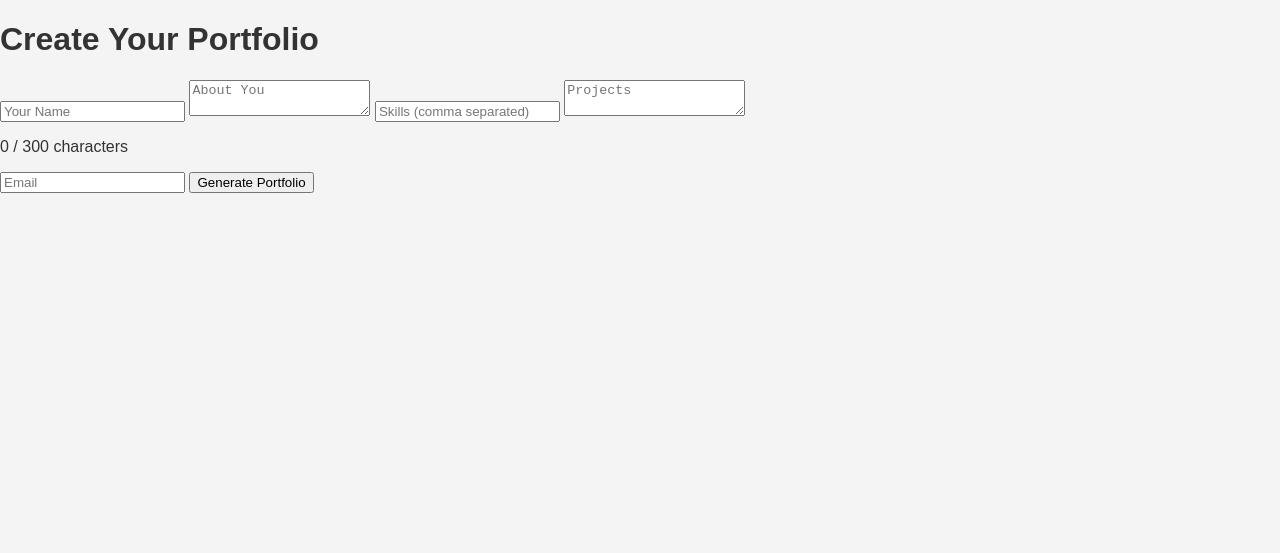
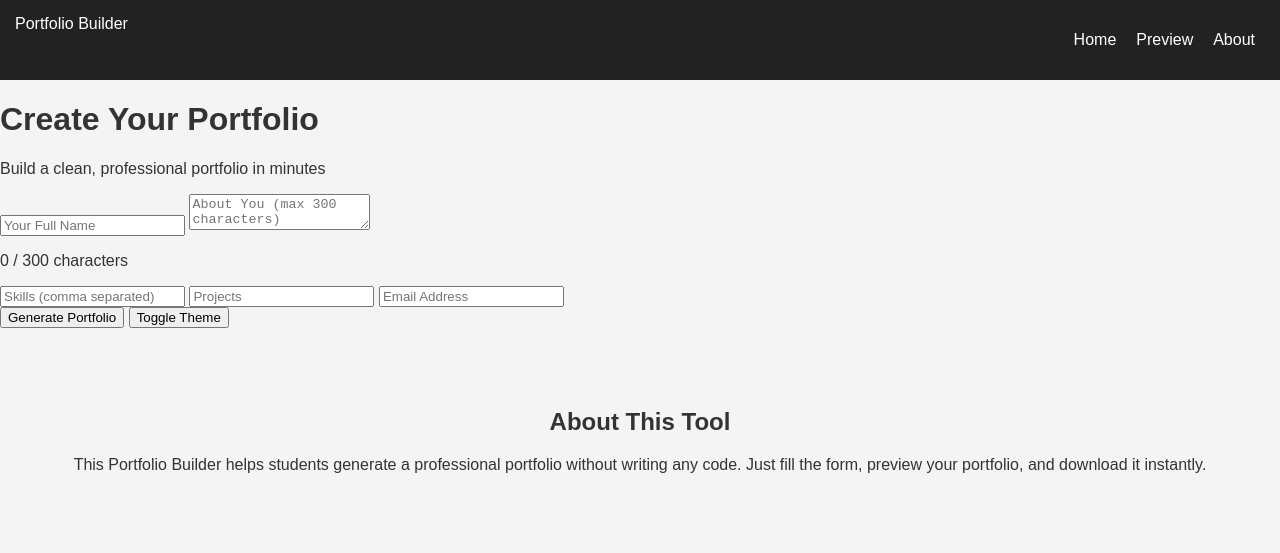
Before and after one commit to prasanthibaviseti/portfolio-builder, a plain HTML site: page index.html in a window 1280 px wide. Drawn offline with Linux system fonts and the light colour scheme.

Commit message:
Refactor portfolio form and add theme toggle
Updated the portfolio form layout and added a theme toggle button. Enhanced the about section with a description of the tool.

```diff
--- a/index.html
+++ b/index.html
@@ -1,24 +1,65 @@
 <!DOCTYPE html>
-<html>
+<html lang="en">
 <head>
+    <meta charset="UTF-8">
     <title>Portfolio Builder</title>
+    <meta name="viewport" content="width=device-width, initial-scale=1.0">
     <link rel="stylesheet" href="style.css">
 </head>
 <body>
 
-<h1>Create Your Portfolio</h1>
+    <!-- NAVBAR -->
+    <nav class="navbar">
+        <div class="logo">Portfolio Builder</div>
+        <ul class="nav-links">
+            <li><a href="#">Home</a></li>
+            <li><a href="preview.html">Preview</a></li>
+            <li><a href="#about-section">About</a></li>
+        </ul>
+    </nav>
 
-<form id="portfolioForm">
-    <input type="text" id="name" placeholder="Your Name" required>
-    <textarea id="about" placeholder="About You"></textarea>
-    <input type="text" id="skills" placeholder="Skills (comma separated)">
-    <textarea id="projects" placeholder="Projects"></textarea>
-    <p id="charCount">0 / 300 characters</p>
+    <!-- MAIN CONTENT -->
+    <div class="container">
 
-    <input type="email" id="email" placeholder="Email">
-    <button type="submit">Generate Portfolio</button>
-</form>
+        <h1>Create Your Portfolio</h1>
+        <p class="subtitle">
+            Build a clean, professional portfolio in minutes
+        </p>
 
-<script src="script.js"></script>
+        <!-- FORM -->
+        <form id="portfolioForm" class="portfolio-form">
+
+            <input type="text" id="name" placeholder="Your Full Name" required>
+
+            <textarea id="about" placeholder="About You (max 300 characters)"></textarea>
+            <p id="charCount">0 / 300 characters</p>
+
+            <input type="text" id="skills" placeholder="Skills (comma separated)">
+            <input type="text" id="projects" placeholder="Projects">
+            <input type="email" id="email" placeholder="Email Address">
+
+            <div class="button-group">
+                <button type="submit" class="primary-btn">
+                    Generate Portfolio
+                </button>
+                <button type="button" onclick="toggleTheme()" class="secondary-btn">
+                    Toggle Theme
+                </button>
+            </div>
+
+        </form>
+    </div>
+
+    <!-- ABOUT SECTION -->
+    <section id="about-section" class="about-section">
+        <h2>About This Tool</h2>
+        <p>
+            This Portfolio Builder helps students generate a professional portfolio
+            without writing any code. Just fill the form, preview your portfolio,
+            and download it instantly.
+        </p>
+    </section>
+
+    <script src="script.js"></script>
 </body>
 </html>
```
